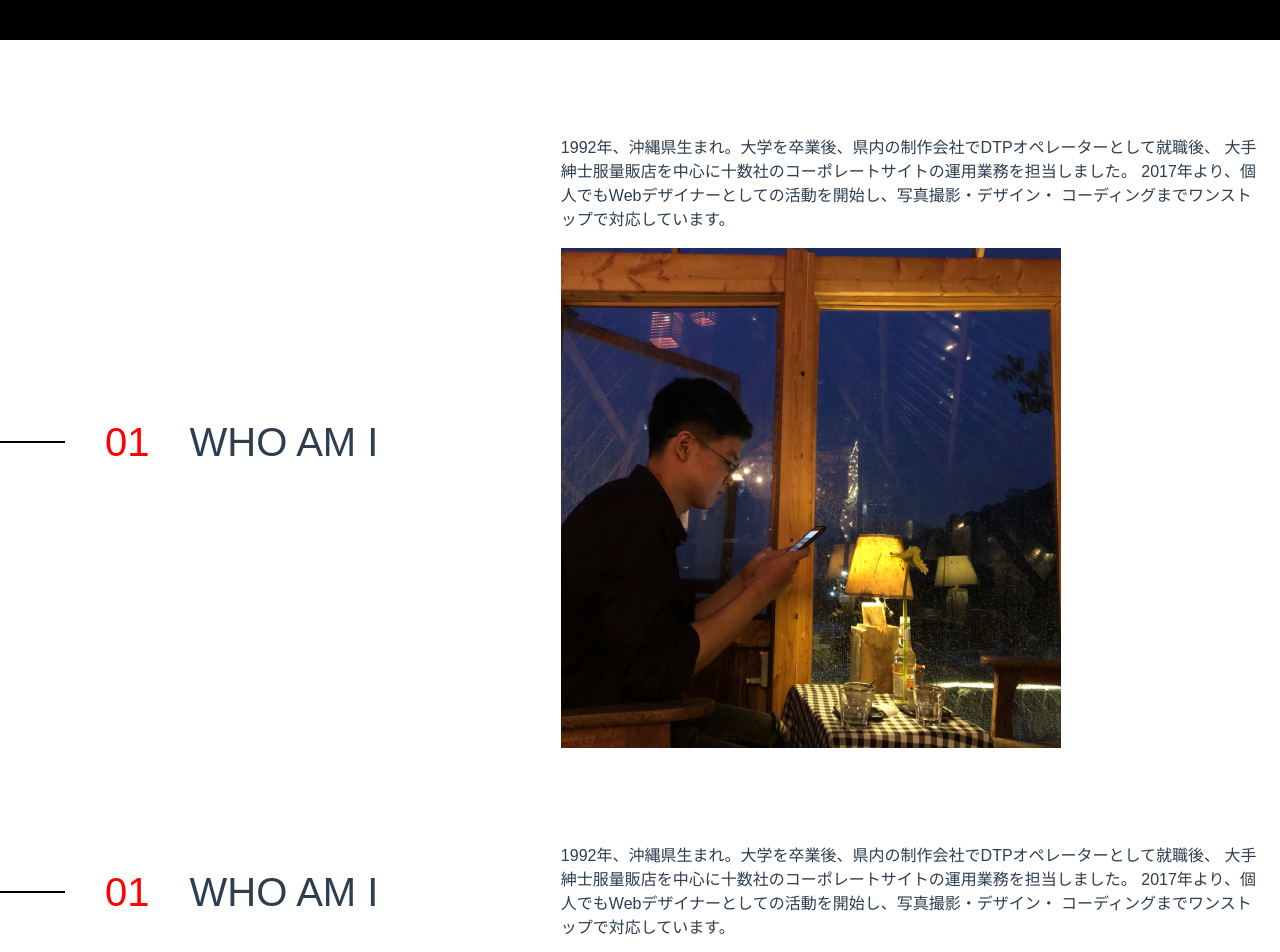
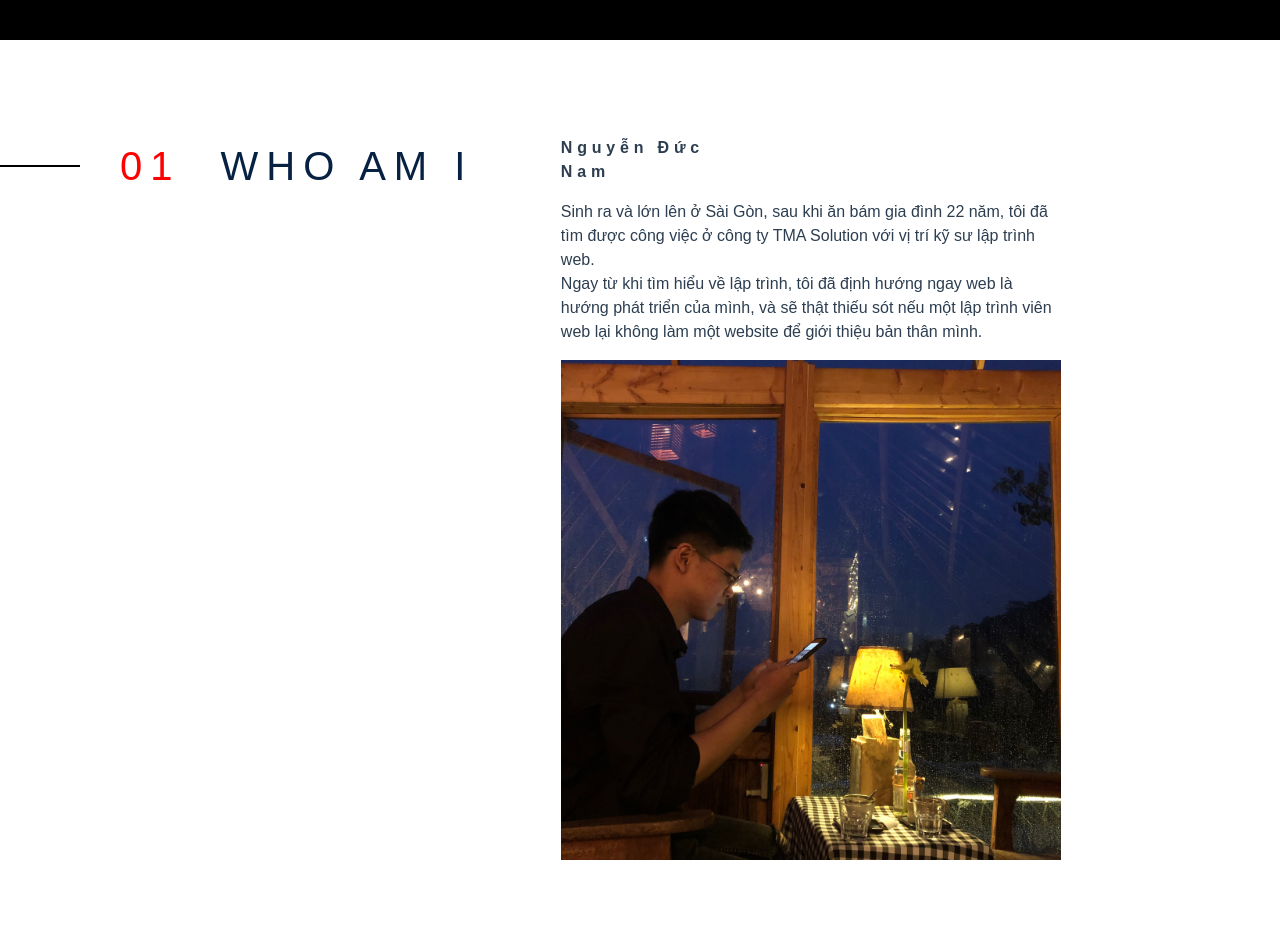
Before and after one commit to namgaxilem/portfolio, a Vue app: page /1/detail in a window 1280 px wide. Shown: the part 760-1712 px from the top of the page. Built offline with nearby package versions, Linux system fonts and the light colour scheme.

Commit message:
athome commit

```diff
--- a/src/components/BackButton.vue
+++ b/src/components/BackButton.vue
@@ -65,6 +65,7 @@ export default {
   color: #fff;
   cursor: pointer;
   overflow: hidden;
+  z-index: 100;
 }
 
 .back-button {
@@ -85,6 +86,16 @@ export default {
   animation-fill-mode: both;
 }
 
+@media only screen and (max-width: 400px) {
+  #back-button {
+    top: 3.6em;
+  }
+
+  .back-button {
+    font-size: 70px;
+  }
+}
+
 @keyframes displayBackButtonAnimation {
   100% {
     transform: translateX(0);
--- a/src/components/content/About.vue
+++ b/src/components/content/About.vue
@@ -4,52 +4,48 @@
       <b-col
         lg="5"
         md="12"
-        class="title"
+
       >
-        <span class="number">
-          01
-        </span>
-        WHO AM I
+        <div class="title">
+          <span class="number">
+            01
+          </span>
+          WHO AM I
+        </div>
       </b-col>
       <b-col
         lg="7"
         md="12"
       >
         <b-container>
-          <p>
-            1992年、沖縄県生まれ。大学を卒業後、県内の制作会社でDTPオペレーターとして就職後、
-            大手紳士服量販店を中心に十数社のコーポレートサイトの運用業務を担当しました。
-            2017年より、個人でもWebデザイナーとしての活動を開始し、写真撮影・デザイン・
-            コーディングまでワンストップで対応しています。
+          <p
+            class="m-0"
+            style="
+              letter-spacing: 0.3em;
+              font-weight: bold;">
+            Nguyễn Đức
+          </p>
+          <p
+            style="
+              letter-spacing: 0.3em;
+              font-weight: bold;">
+            Nam
+          </p>
+          <p
+           style="width: 100%; max-width: 500px">
+            Sinh ra và lớn lên ở Sài Gòn, sau khi ăn bám gia đình 22 năm, tôi đã tìm được công việc ở công ty TMA Solution với vị trí kỹ
+            sư lập trình web.
+            <br />
+            Ngay từ khi tìm hiểu về lập trình, tôi đã định hướng ngay web là hướng phát triển của mình, và sẽ thật thiếu sót nếu một
+            lập trình viên web lại không làm một website để giới thiệu bản thân mình.
+            <br />
+
           </p>
           <img
             src="@/assets/image/image-1.png"
             alt="image"
             style="width: 100%; max-width: 500px"
           >
-        </b-container>
-      </b-col>
-    </b-row>
-    <b-row class="section">
-      <b-col
-        lg="5"
-        md="12"
-        class="title"
-      >
-        <span class="number">
-          01
-        </span>
-        WHO AM I
-      </b-col>
-      <b-col
-        lg="7"
-        md="12"
-      >
-        <b-container>
-          1992年、沖縄県生まれ。大学を卒業後、県内の制作会社でDTPオペレーターとして就職後、
-          大手紳士服量販店を中心に十数社のコーポレートサイトの運用業務を担当しました。
-          2017年より、個人でもWebデザイナーとしての活動を開始し、写真撮影・デザイン・
-          コーディングまでワンストップで対応しています。
         </b-container>
       </b-col>
     </b-row>
@@ -150,6 +146,9 @@ export default {
   display: flex;
   align-content: center;
   align-items: center;
+  position: relative;
+  color: #072142;
+  letter-spacing: 0.2em;
 
   &::after {
     content: "";
@@ -176,6 +175,7 @@ export default {
 
   .title {
     font-size: 1.5em;
+    margin-bottom: 1em;
   }
 }
 </style>
```
